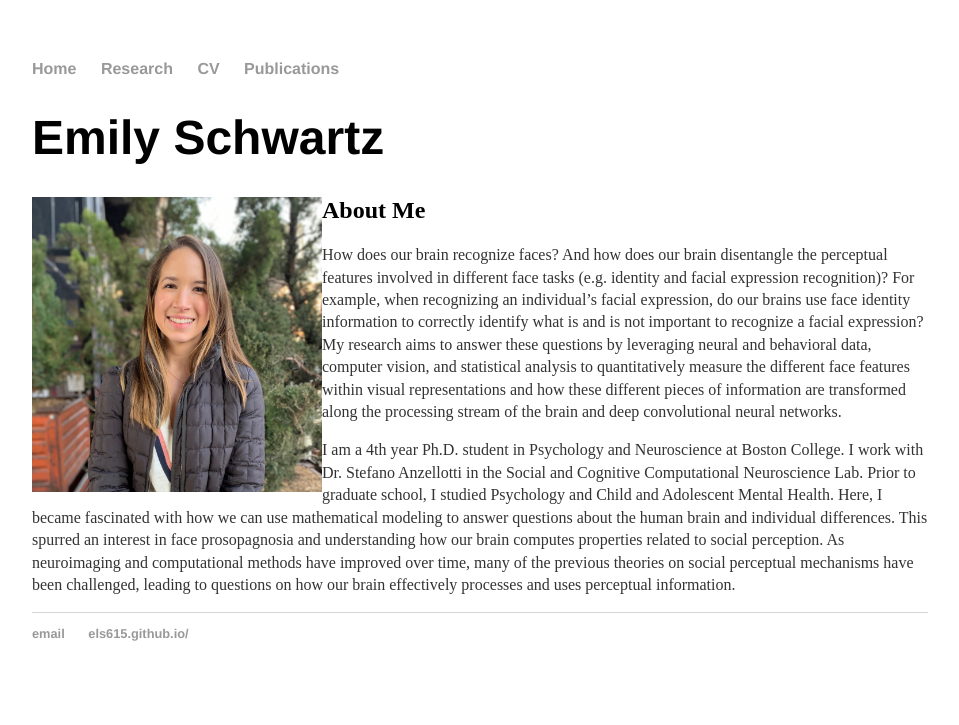
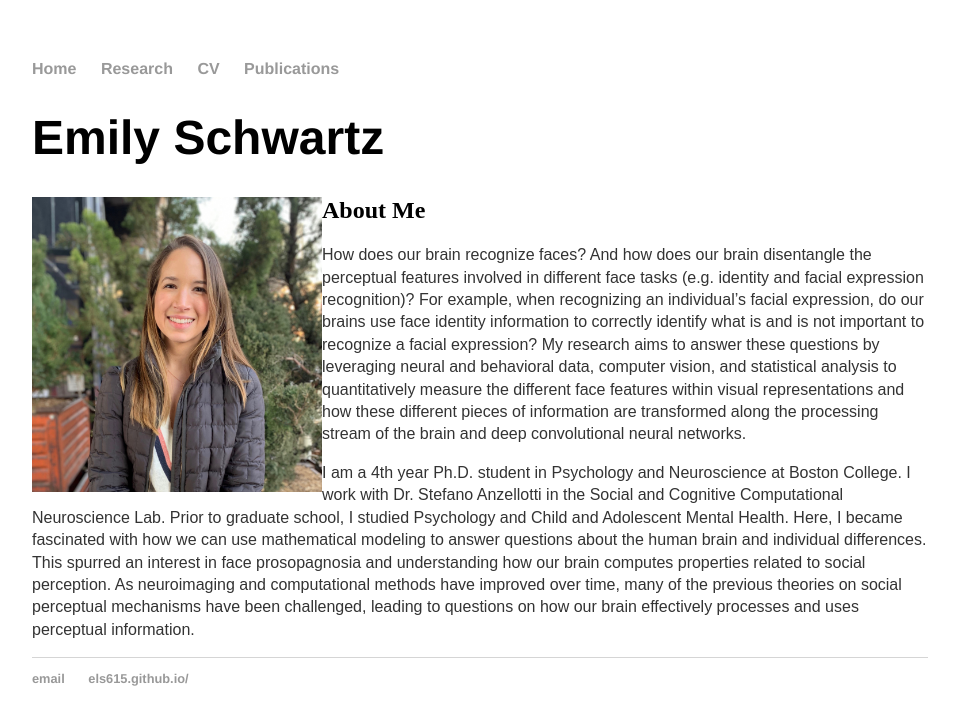
Before and after one commit to els615/els615.github.io, a Jekyll site: the page built from index.html, in a window 1280 px wide. Shown: the top 725 px of the page, without its empty margins (160-1119 px from the left). Built offline with Jekyll 4.4.1, drawn with Linux system fonts in a browser that asks for light colours.

Commit message:
Update main.css

```diff
--- a/css/main.css
+++ b/css/main.css
@@ -27,6 +27,7 @@ p {
     font-size: 1em;
     line-height: 1.4em;
     color: #333;
+    font-family: 'Arial';
 }
 footer {
     border-top: 1px solid #d5d5d5;
```
